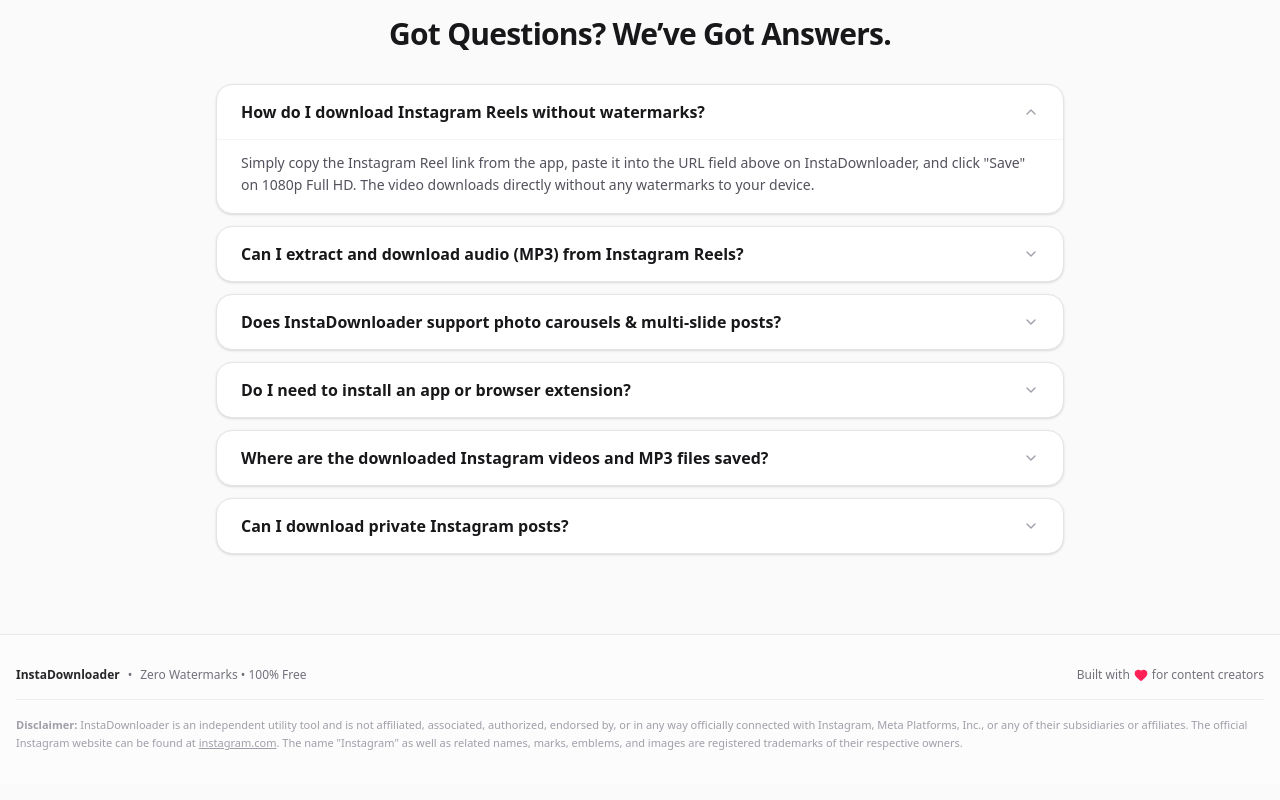
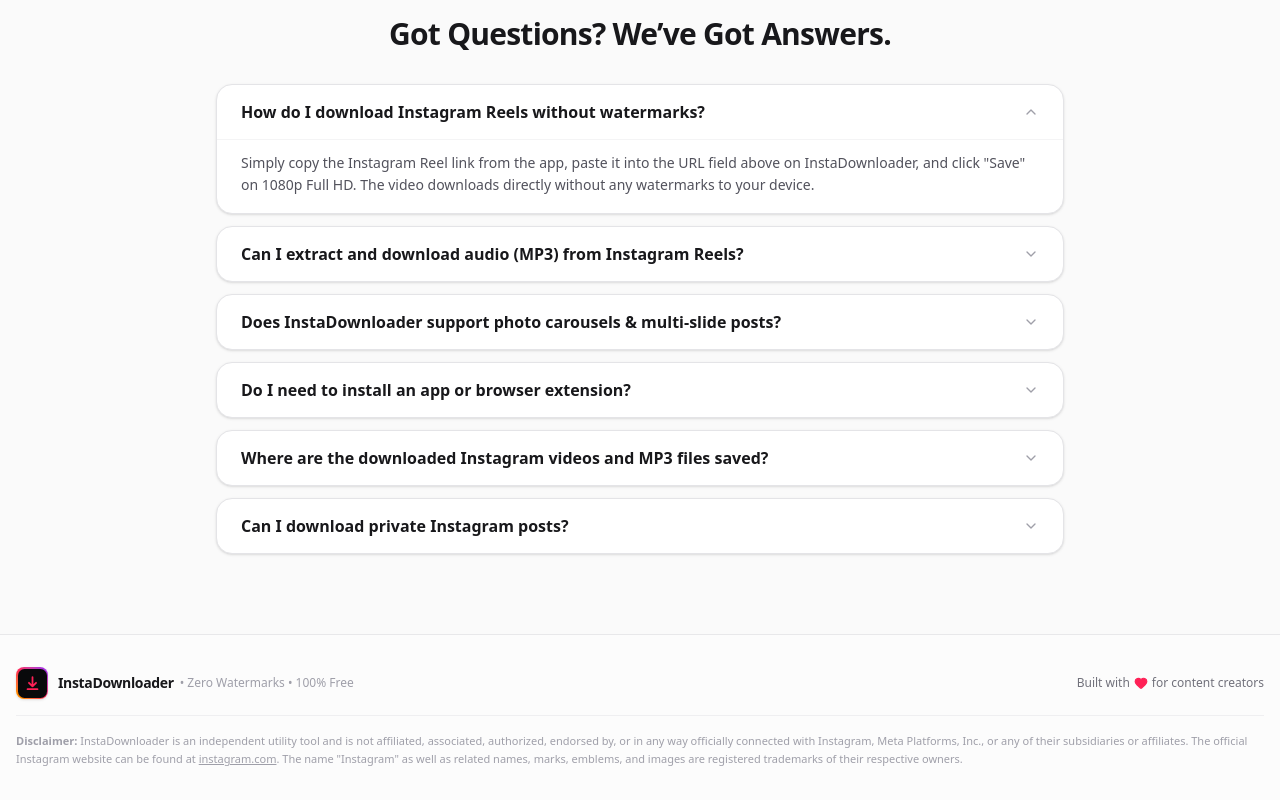
Before and after one commit to funnelfluxassets-commits/instagram-video-downloader, a React (Vite) app: page / in a window 1280 px wide. Shown: the part 1497-2297 px from the top of the page. Built offline with nearby package versions, Linux system fonts and the light colour scheme; no server answers.

Commit message:
feat(footer): add brand logo icon container to InstaDownloader footer

```diff
--- a/src/App.tsx
+++ b/src/App.tsx
@@ -180,10 +180,19 @@
       <footer className="border-t border-zinc-200/80 dark:border-zinc-800/80 bg-white/50 dark:bg-zinc-950/50 py-8 px-4 text-xs text-zinc-500 dark:text-zinc-400">
         <div className="max-w-7xl mx-auto space-y-4">
           <div className="flex flex-col sm:flex-row items-center justify-between gap-4">
-            <div className="flex items-center gap-2">
-              <span className="font-bold text-zinc-800 dark:text-zinc-200">InstaDownloader</span>
-              <span>•</span>
-              <span>Zero Watermarks • 100% Free</span>
+            <div className="flex items-center gap-2.5">
+              <div className="w-8 h-8 rounded-lg bg-gradient-to-tr from-amber-500 via-rose-500 to-purple-600 p-[1.5px] shadow-sm flex items-center justify-center">
+                <div className="w-full h-full bg-zinc-950 rounded-[6.5px] flex items-center justify-center p-1.5">
+                  <svg viewBox="0 0 24 24" className="w-full h-full text-rose-500 fill-none stroke-current" xmlns="http://www.w3.org/2000/svg" strokeWidth="2.5" strokeLinecap="round" strokeLinejoin="round">
+                    <path d="M12 3v13M7 11l5 5 5-5" />
+                    <path d="M5 20h14" />
+                  </svg>
+                </div>
+              </div>
+              <div className="flex flex-wrap items-center justify-center sm:justify-start gap-1 sm:gap-1.5 whitespace-nowrap text-center">
+                <span className="font-bold text-xs sm:text-sm text-zinc-900 dark:text-white tracking-tight">InstaDownloader</span>
+                <span className="text-[11px] sm:text-xs text-zinc-400 dark:text-zinc-500 whitespace-nowrap">• Zero Watermarks • 100% Free</span>
+              </div>
             </div>
             <p className="flex items-center gap-1">
               Built with <Heart className="w-3.5 h-3.5 text-rose-500 fill-current" /> for content creators
```
